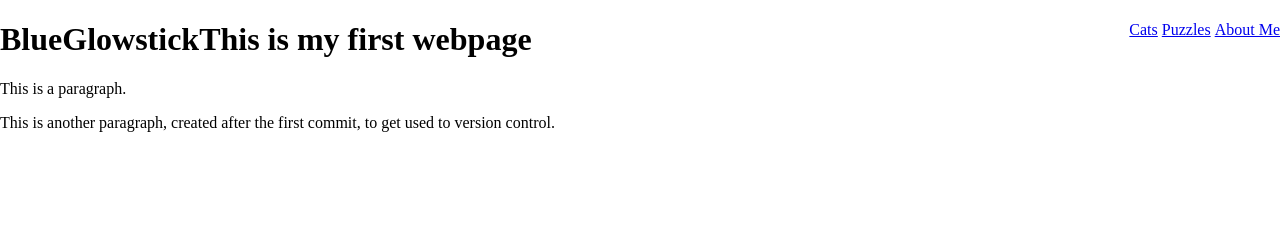
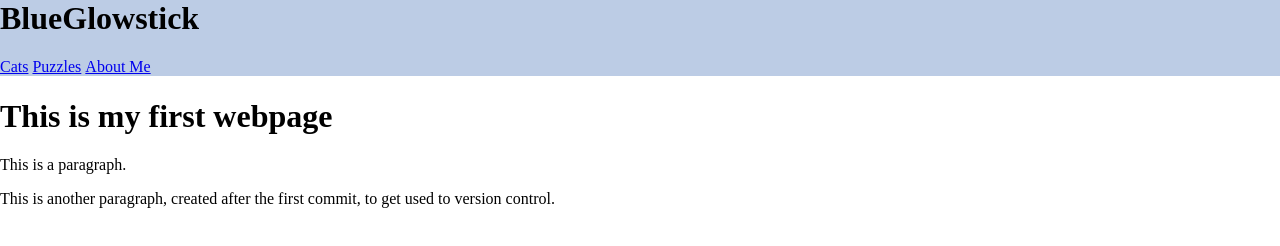
Before and after one commit to BlueGlowStick/BlueGlowstick.github.io, a plain HTML site: page index.html in a window 1280 px wide. Drawn offline with Linux system fonts and the light colour scheme.

Commit message:
Revert "Header on single line"
This reverts commit 42bd7831906be33d1419578a1cd46b5fc003e1c1.

```diff
--- a/css/style.css
+++ b/css/style.css
@@ -8,17 +8,8 @@ html, body {
 	background-color: #bccce5;
 }
 
-#logo {
-	float: left;
-}
-
-#logo h1 {
+#header h1 {
 	margin-top: 0px;
-
-}
-
-#nav {
-	float: right;
 }
 
 #nav ul {
```
